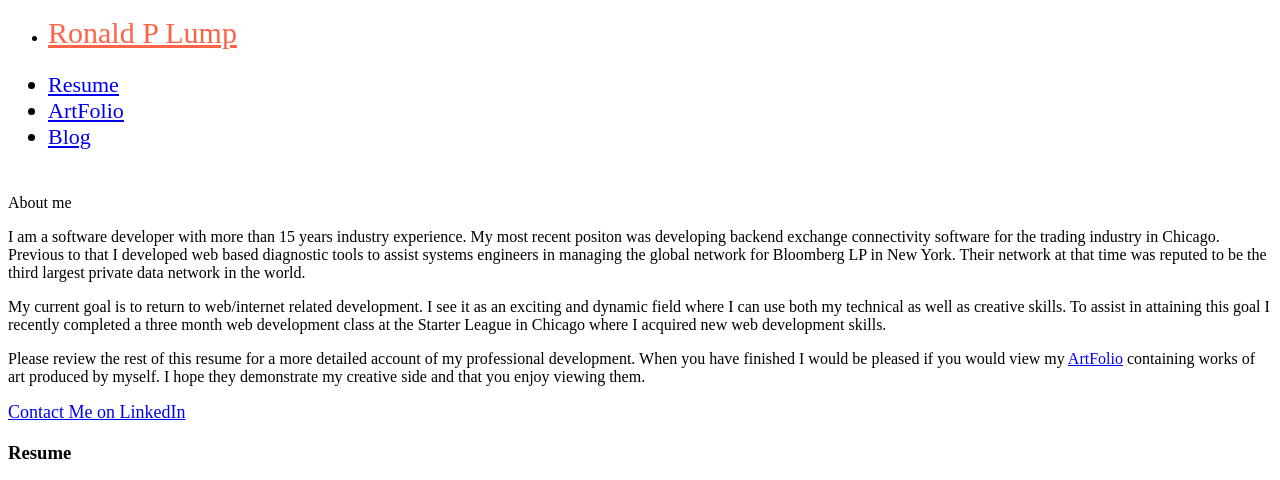
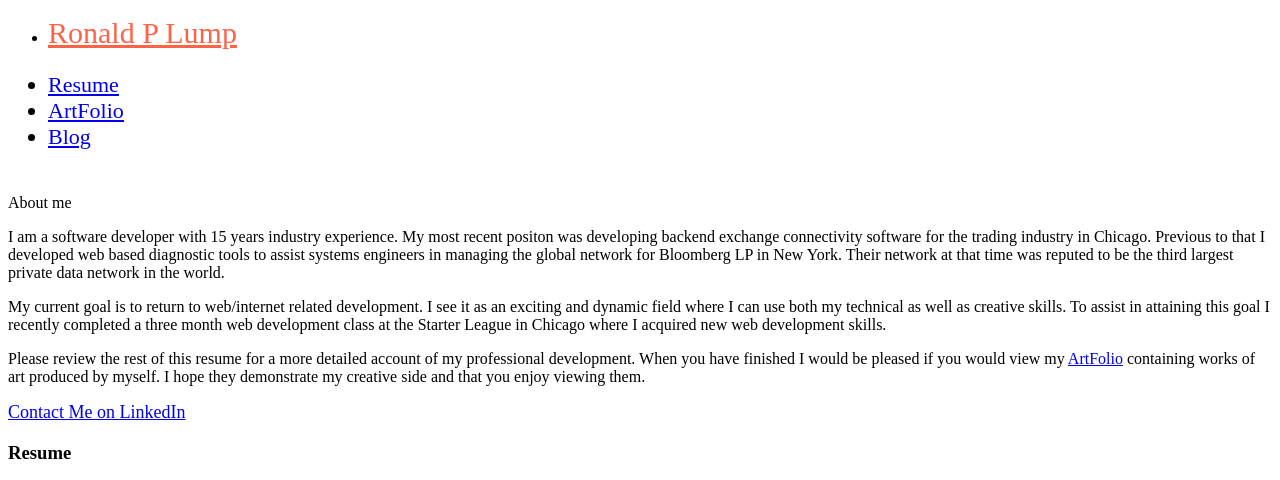
Before and after one commit to rlump/smartBlog, a Rails app: page / in a window 1280 px wide. Shown: the top 480 px of the page. Run offline with Rails 7, Linux system fonts and the light colour scheme; parts of the project's set-up code (start-up, migrations or seed data) failed here and were passed over; some libraries are stand-ins or nearby versions.

Commit message:
minor editing

```diff
--- a/app/views/resume/_about.html.erb
+++ b/app/views/resume/_about.html.erb
@@ -1,6 +1,6 @@
 <p class="side-nav-active-target">About me</h6>
 
-<p>I am a software developer with more than 15 years industry experience. My most recent positon was developing backend exchange connectivity software for the trading industry in Chicago. Previous to that I developed web based diagnostic tools to assist systems engineers in managing the global network for Bloomberg LP in New York. Their network at that time was reputed to be the third largest private data network in the world. </p>
+<p>I am a software developer with 15 years industry experience. My most recent positon was developing backend exchange connectivity software for the trading industry in Chicago. Previous to that I developed web based diagnostic tools to assist systems engineers in managing the global network for Bloomberg LP in New York. Their network at that time was reputed to be the third largest private data network in the world. </p>
 
 <p>My current goal is to return to web/internet related development. I see it as an exciting and dynamic field where I can use both my technical as well as creative skills. To assist in attaining this goal I recently completed a three month web development class at the Starter League in Chicago where I acquired new web development skills.</p>
 
```
